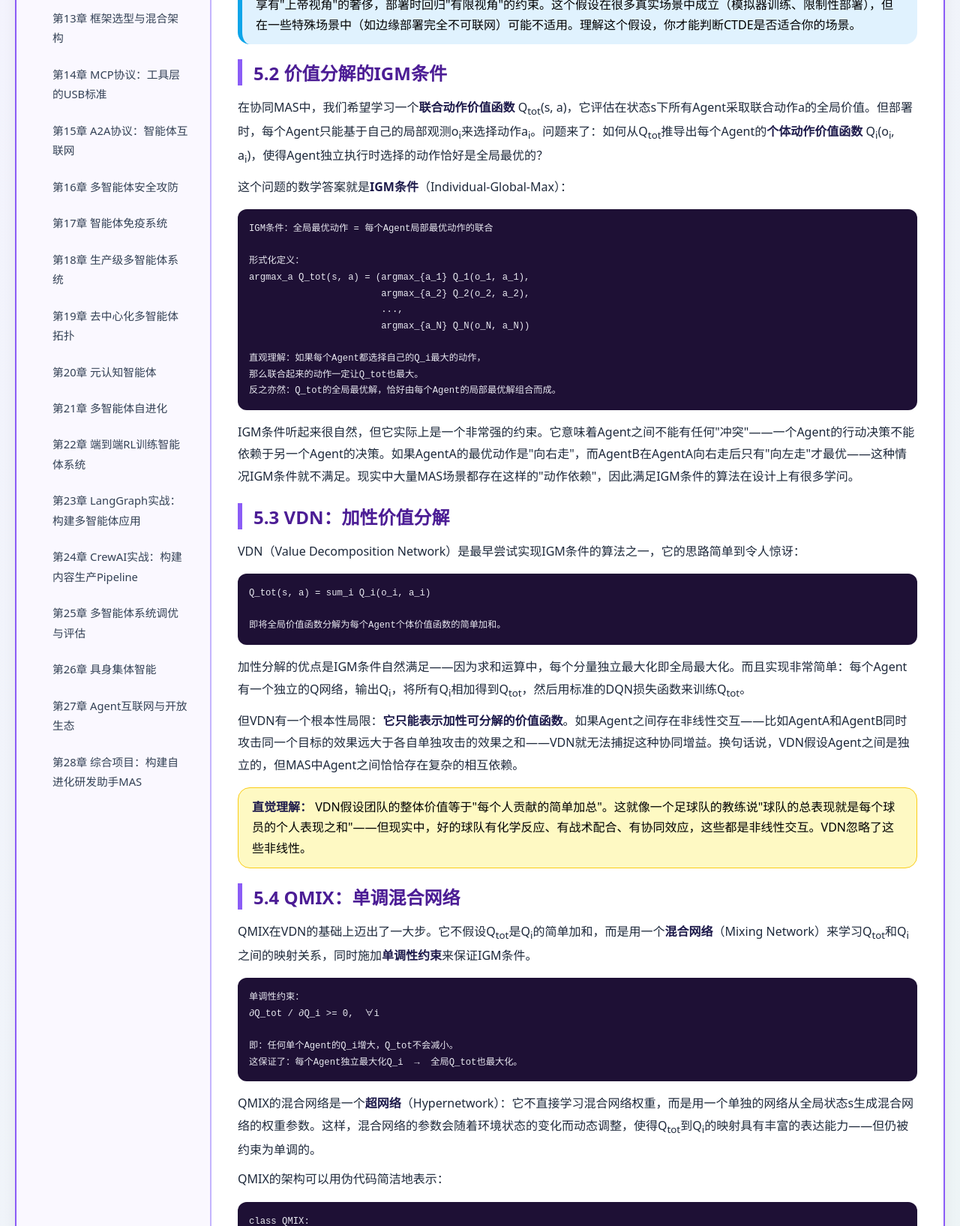
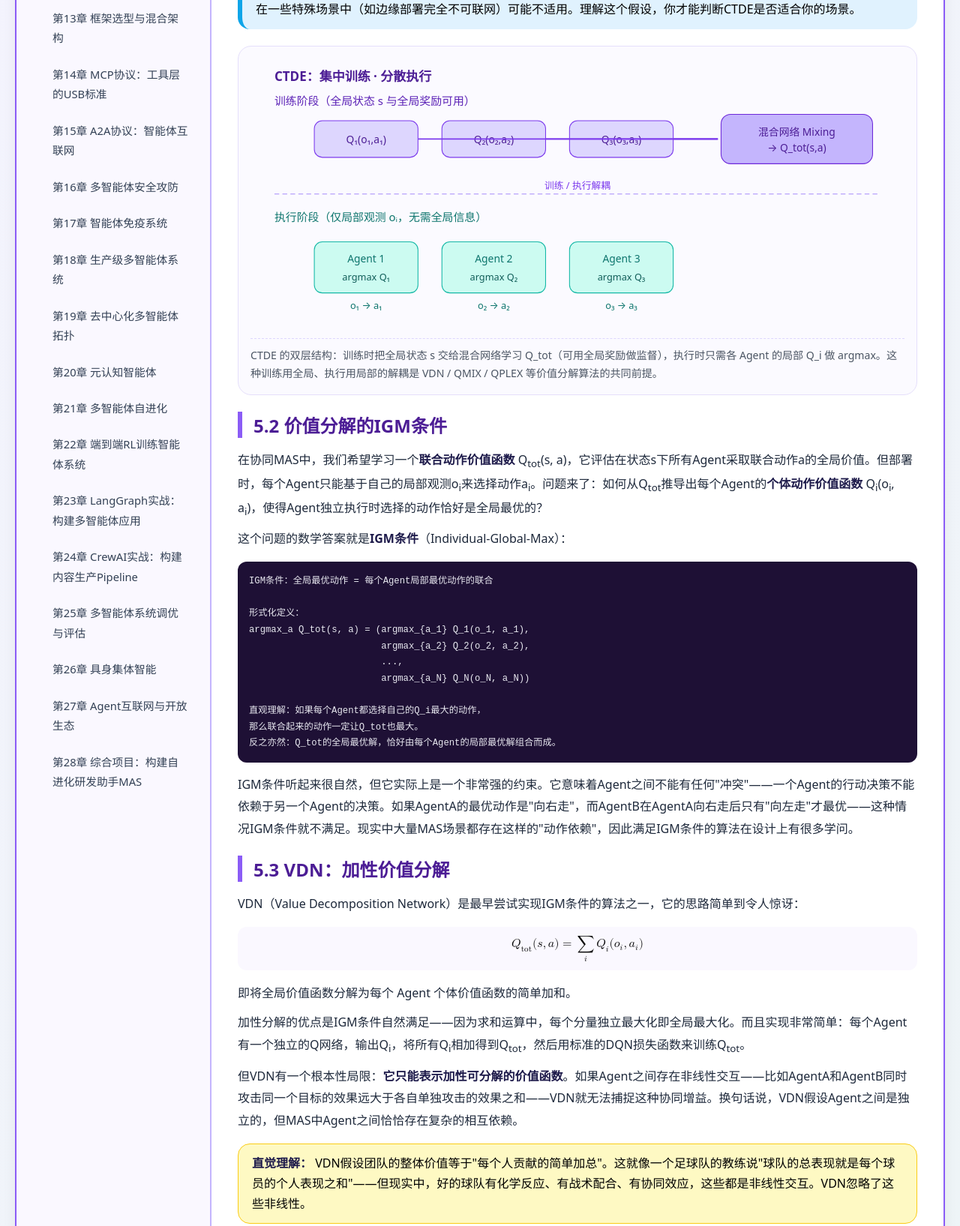
Before and after one commit to 1998x-stack/multi-agent-systems-tutorial, a plain HTML site: page 05.html in a window 1280 px wide. Shown: the part 915-2550 px from the top of the page at 75% size. Drawn offline with Linux system fonts and the light colour scheme.

Commit message:
feat(multi-agent-systems-tutorial): 第5章CTDE架构图与VDN/QMIX公式MathML化

```diff
--- a/05.html
+++ b/05.html
@@ -5,11 +5,18 @@
     <meta name="viewport" content="width=device-width, initial-scale=1.0, maximum-scale=1.5, user-scalable=yes">
     <title>第5章 CTDE：集中训练分散执行</title>
     <link rel="stylesheet" href="theme.css">
+    <style>
+        pre { overflow-x: auto; max-width: 100%; }
+        @media (max-width: 768px) {
+            table { table-layout: fixed; width: 100%; }
+            th, td { word-break: break-word; }
+        }
+    </style>
 </head>
 <body>
 <div class="double-border">
 <div class="container">
-    <div class="sidebar">
+    <nav class="sidebar" aria-label="课程目录">
         <h3>🤖 课程目录</h3>
         <ul class="chapter-list">
             <li><a href="01.html">第1章 智能体革命：从单体到多体</a></li>
@@ -41,10 +48,10 @@
             <li><a href="27.html">第27章 Agent互联网与开放生态</a></li>
             <li><a href="28.html">第28章 综合项目：构建自进化研发助手MAS</a></li>
         </ul>
-    </div>
-    <div class="main-content">
+    </nav>
+    <main class="main-content">
 
-        <h2>第5章 CTDE：集中训练分散执行</h2>
+        <h1 class="page-title">第5章 CTDE：集中训练分散执行</h1>
 
         <p>还记得我们在第3章讨论的第一个MAS核心挑战吗？<strong>非平稳性</strong>——其他Agent也在学习，这意味着从任何一个Agent的视角看，环境都在不断变化。现在加上第4章博弈论给我们的启示——每个Agent都在追逐自己的利益，均衡极难收敛。面对这双重困难，我们需要的是一种"既要又要"的架构：既要让Agent能利用全局信息做更好的学习，又要让Agent在部署时独立决策、不依赖中央协调。（CNN）</p>
 
@@ -63,6 +70,37 @@
         <div class="tip">
             <strong>关键理解：</strong> CTDE不是一个具体的算法，而是一种<strong>设计范式</strong>。它的核心假设是：训练和部署的环境条件可以不同——训练时享有"上帝视角"的奢侈，部署时回归"有限视角"的约束。这个假设在很多真实场景中成立（模拟器训练、限制性部署），但在一些特殊场景中（如边缘部署完全不可联网）可能不适用。理解这个假设，你才能判断CTDE是否适合你的场景。
         </div>
+
+        <figure>
+        <div class="fig-scroll">
+        <svg viewBox="0 0 820 340" role="img" aria-labelledby="ctdeT ctdeD">
+          <title id="ctdeT">CTDE：集中训练、分散执行</title>
+          <desc id="ctdeD">训练阶段全局状态 s 与全局奖励可用：各 Agent 的个体价值 Q_i 汇入混合网络得到全局 Q_tot。执行阶段每个 Agent 仅用局部观测 o_i 选择动作 argmax Q_i，彼此独立。</desc>
+          <rect width="820" height="340" fill="#fbfaff"/>
+          <text x="30" y="28" font-size="16" font-weight="700" fill="#4c1d95">CTDE：集中训练 · 分散执行</text>
+          <text x="30" y="58" font-size="14" fill="#5b21b6">训练阶段（全局状态 s 与全局奖励可用）</text>
+          <rect x="80" y="78" width="130" height="46" rx="10" fill="#ddd6fe" stroke="#7c3aed"/><text x="145" y="106" font-size="13" text-anchor="middle" fill="#4c1d95">Q₁(o₁,a₁)</text>
+          <rect x="240" y="78" width="130" height="46" rx="10" fill="#ddd6fe" stroke="#7c3aed"/><text x="305" y="106" font-size="13" text-anchor="middle" fill="#4c1d95">Q₂(o₂,a₂)</text>
+          <rect x="400" y="78" width="130" height="46" rx="10" fill="#ddd6fe" stroke="#7c3aed"/><text x="465" y="106" font-size="13" text-anchor="middle" fill="#4c1d95">Q₃(o₃,a₃)</text>
+          <rect x="590" y="70" width="190" height="62" rx="12" fill="#c4b5fd" stroke="#6d28d9"/>
+          <text x="685" y="97" font-size="13" text-anchor="middle" fill="#4c1d95">混合网络 Mixing</text>
+          <text x="685" y="117" font-size="13" text-anchor="middle" fill="#4c1d95">→ Q_tot(s,a)</text>
+          <line x1="210" y1="101" x2="586" y2="101" stroke="#7c3aed" stroke-width="1.5"/>
+          <line x1="370" y1="101" x2="586" y2="101" stroke="#7c3aed" stroke-width="1.5"/>
+          <line x1="530" y1="101" x2="586" y2="101" stroke="#7c3aed" stroke-width="1.5"/>
+          <line x1="30" y1="170" x2="790" y2="170" stroke="#a78bfa" stroke-dasharray="6 4"/>
+          <text x="410" y="164" font-size="12" text-anchor="middle" fill="#7c3aed">训练 / 执行解耦</text>
+          <text x="30" y="204" font-size="14" fill="#0f766e">执行阶段（仅局部观测 oᵢ，无需全局信息）</text>
+          <rect x="80" y="230" width="130" height="64" rx="10" fill="#ccfbf1" stroke="#14b8a6"/><text x="145" y="256" font-size="13" text-anchor="middle" fill="#0f766e">Agent 1</text><text x="145" y="278" font-size="12" text-anchor="middle" fill="#115e59">argmax Q₁</text>
+          <rect x="240" y="230" width="130" height="64" rx="10" fill="#ccfbf1" stroke="#14b8a6"/><text x="305" y="256" font-size="13" text-anchor="middle" fill="#0f766e">Agent 2</text><text x="305" y="278" font-size="12" text-anchor="middle" fill="#115e59">argmax Q₂</text>
+          <rect x="400" y="230" width="130" height="64" rx="10" fill="#ccfbf1" stroke="#14b8a6"/><text x="465" y="256" font-size="13" text-anchor="middle" fill="#0f766e">Agent 3</text><text x="465" y="278" font-size="12" text-anchor="middle" fill="#115e59">argmax Q₃</text>
+          <text x="145" y="314" font-size="12" text-anchor="middle" fill="#0f766e">o₁ → a₁</text>
+          <text x="305" y="314" font-size="12" text-anchor="middle" fill="#0f766e">o₂ → a₂</text>
+          <text x="465" y="314" font-size="12" text-anchor="middle" fill="#0f766e">o₃ → a₃</text>
+        </svg>
+        </div>
+        <figcaption>CTDE 的双层结构：训练时把全局状态 s 交给混合网络学习 Q_tot（可用全局奖励做监督），执行时只需各 Agent 的局部 Q_i 做 argmax。这种训练用全局、执行用局部的解耦是 VDN / QMIX / QPLEX 等价值分解算法的共同前提。</figcaption>
+        </figure>
 
         <h2>5.2 价值分解的IGM条件</h2>
 
@@ -88,9 +126,20 @@ argmax_a Q_tot(s, a) = (argmax_{a_1} Q_1(o_1, a_1),
 
         <p>VDN（Value Decomposition Network）是最早尝试实现IGM条件的算法之一，它的思路简单到令人惊讶：</p>
 
-        <pre><code>Q_tot(s, a) = sum_i Q_i(o_i, a_i)
+        <div class="math-scroll" data-math-scroll tabindex="0" role="region" aria-label="VDN 加性价值分解公式">
+            <math display="block" aria-label="Q 总量等于各智能体个体价值 Q i 之和">
+                <mrow>
+                    <msub><mi>Q</mi><mtext>tot</mtext></msub>
+                    <mo stretchy="false">(</mo><mi>s</mi><mo>,</mo><mi>a</mi><mo stretchy="false">)</mo>
+                    <mo>=</mo>
+                    <munder><mo>&#x2211;</mo><mi>i</mi></munder>
+                    <msub><mi>Q</mi><mi>i</mi></msub>
+                    <mo stretchy="false">(</mo><msub><mi>o</mi><mi>i</mi></msub><mo>,</mo><msub><mi>a</mi><mi>i</mi></msub><mo stretchy="false">)</mo>
+                </mrow>
+            </math>
+        </div>
 
-即将全局价值函数分解为每个Agent个体价值函数的简单加和。</code></pre>
+        <p>即将全局价值函数分解为每个 Agent 个体价值函数的简单加和。</p>
 
         <p>加性分解的优点是IGM条件自然满足——因为求和运算中，每个分量独立最大化即全局最大化。而且实现非常简单：每个Agent有一个独立的Q网络，输出Q<sub>i</sub>，将所有Q<sub>i</sub>相加得到Q<sub>tot</sub>，然后用标准的DQN损失函数来训练Q<sub>tot</sub>。</p>
 
@@ -104,11 +153,19 @@ argmax_a Q_tot(s, a) = (argmax_{a_1} Q_1(o_1, a_1),
 
         <p>QMIX在VDN的基础上迈出了一大步。它不假设Q<sub>tot</sub>是Q<sub>i</sub>的简单加和，而是用一个<strong>混合网络</strong>（Mixing Network）来学习Q<sub>tot</sub>和Q<sub>i</sub>之间的映射关系，同时施加<strong>单调性约束</strong>来保证IGM条件。</p>
 
-        <pre><code>单调性约束：
-∂Q_tot / ∂Q_i >= 0,  ∀i
+        <div class="math-scroll" data-math-scroll tabindex="0" role="region" aria-label="QMIX 单调性约束">
+            <math display="block" aria-label="Q 总量对每个智能体个体价值的偏导数非负，对所有 i 成立">
+                <mrow>
+                    <mfrac>
+                        <mrow><mo>&#x2202;</mo><msub><mi>Q</mi><mtext>tot</mtext></msub></mrow>
+                        <mrow><mo>&#x2202;</mo><msub><mi>Q</mi><mi>i</mi></msub></mrow>
+                    </mfrac>
+                    <mo>&#x2265;</mo><mn>0</mn><mo>,</mo><mspace width="0.5em"/><mo>&#x2200;</mo><mi>i</mi>
+                </mrow>
+            </math>
+        </div>
 
-即：任何单个Agent的Q_i增大，Q_tot不会减小。
-这保证了：每个Agent独立最大化Q_i  →  全局Q_tot也最大化。</code></pre>
+        <p>即：任何单个 Agent 的 Q<sub>i</sub> 增大，Q<sub>tot</sub> 不会减小。这保证了每个 Agent 独立最大化 Q<sub>i</sub> 时，全局 Q<sub>tot</sub> 也最大化。</p>
 
         <p>QMIX的混合网络是一个<strong>超网络</strong>（Hypernetwork）：它不直接学习混合网络权重，而是用一个单独的网络从全局状态s生成混合网络的权重参数。这样，混合网络的参数会随着环境状态的变化而动态调整，使得Q<sub>tot</sub>到Q<sub>i</sub>的映射具有丰富的表达能力——但仍被约束为单调的。</p>
 
@@ -261,7 +318,7 @@ argmax_a Q_tot(s, a) = (argmax_{a_1} Q_1(o_1, a_1),
             <a href="index.html">📖 返回目录</a>
             <a href="06.html">下一章 →</a>
         </div>
-    </div>
+    </main>
 </div>
 </div>
 </body>
```
